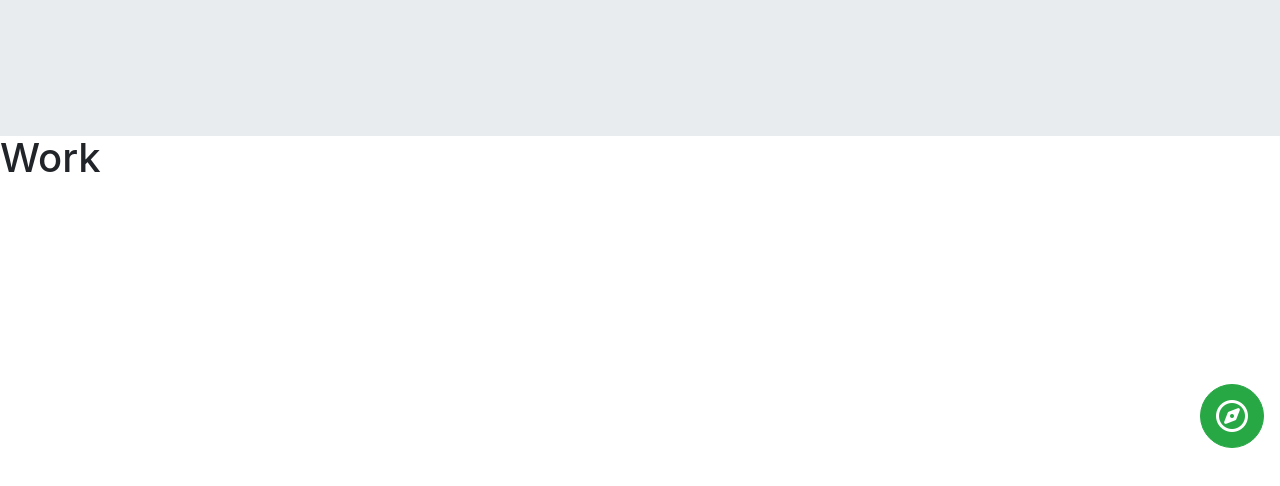
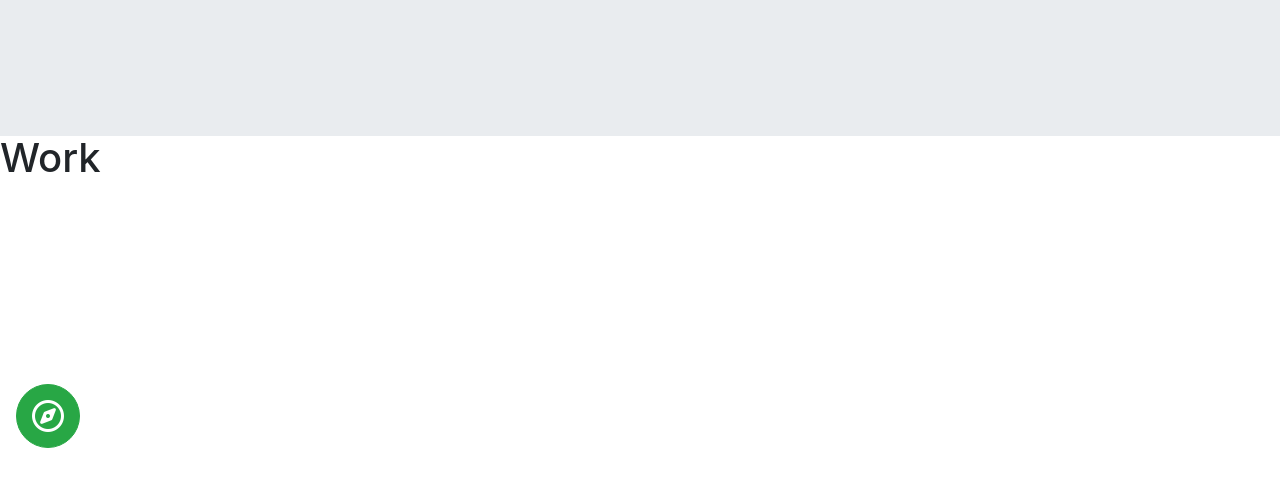
Before and after one commit to HoraceKeung/portfolio, a Vue app: page /work in a window 1280 px wide. Shown: the top 486 px of the page. Built offline with nearby package versions, Linux system fonts and the light colour scheme.

Commit message:
can drag

```diff
--- a/src/components/widgets/generic/CircleMenu.vue
+++ b/src/components/widgets/generic/CircleMenu.vue
@@ -1,5 +1,5 @@
 <template>
-    <div :class="'circle-menu circle-menu-'+position">
+    <div :class="(draggable?'':'circle-menu ')+'circle-menu-'+position">
         <button @click="toggleMenu" id="menu-toggle" type="button" class="btn btn-success circle-btn"><i class="fa fa-2x fa-compass" aria-hidden="true"></i></button>
         <div v-show="isMenuOpen">
             <button @click="item.callBack" v-for="(item,index) in menuSet" :id="'menu-btn-'+index" type="button" class="btn btn-success circle-btn-sm"><i :class="'fa '+item.icon" aria-hidden="true"></i></button>
@@ -17,6 +17,10 @@ export default {
         position: {
             type: String,
             default: 'top-left'
+        },
+        draggable: {
+            type: Boolean,
+            default: false
         }
     },
     data () {
--- /dev/null
+++ b/src/components/widgets/generic/DragCircleMenu.vue
@@ -0,0 +1,133 @@
+<template>
+    <div>
+        <div v-for="l in locations" :key="l.position" :class="l.position+' position-div'">
+            <draggable @start="dragStart" @end="dragEnd" v-model="l.array" :class="(l.array.length>0||!showPlaceHolder)?'':'place-inactive'" element="div" :options="dragOptions">
+                <div v-for="e in l.array"><circle-menu :menu-set="menuSet" :position="l.position" :draggable="true"></circle-menu></div>
+            </draggable>
+        </div>
+    </div>
+</template>
+
+<script>
+import draggable from 'vuedraggable'
+import CircleMenu from './CircleMenu'
+import router from '@/router'
+export default {
+    components: {draggable, CircleMenu},
+    methods: {
+        dragStart: function () {
+            this.showPlaceHolder = true
+        },
+        dragEnd: function () {
+            this.showPlaceHolder = false
+        }
+    },
+    data () {
+        return {
+            menuSet: [
+                {
+                    icon: 'fa-home',
+                    callBack: function () {
+                        router.push('/')
+                    }
+                },
+                {
+                    icon: 'fa-folder',
+                    callBack: function () {
+                        router.push('/work')
+                    }
+                },
+                {
+                    icon: 'fa-envelope',
+                    callBack: function () {
+                        router.push('/contact')
+                    }
+                }
+            ],
+            dragOptions: {
+                group: 'dragCircleMenu',
+                ghostClass: 'ghost'
+            },
+            locations: [
+                {
+                    position: 'mid-left',
+                    array: [1]
+                },
+                {
+                    position: 'mid-right',
+                    array: []
+                },
+                {
+                    position: 'top-left',
+                    array: []
+                },
+                {
+                    position: 'top-right',
+                    array: []
+                },
+                {
+                    position: 'bot-left',
+                    array: []
+                },
+                {
+                    position: 'bot-right',
+                    array: []
+                }
+            ],
+            showPlaceHolder: false
+        }
+    }
+}
+</script>
+
+<style scoped>
+.ghost {
+    opacity: .5;
+    background: #C8EBFB;
+    top: -3px;
+    left: -3px;
+    position: relative;
+    width: 64px;
+    height: 64px;
+    border-radius: 50%;
+}
+.top-left {
+    top: 0px;
+    left: 0px;
+}
+.top-right {
+    top: 0px;
+    right: 0px;
+}
+.mid-left {
+    height: 100%;
+    flex-direction: column;
+    display: flex;
+    justify-content: center;
+}
+.mid-right {
+    height: 100%;
+    flex-direction: column;
+    display: flex;
+    justify-content: center;
+    right: 0px;
+}
+.bot-left {
+    bottom: 0px;
+    left: 0px;
+}
+.bot-right {
+    bottom: 0px;
+    right: 0px;
+}
+.position-div {
+    position: fixed;
+    margin: 1rem;
+}
+.place-inactive {
+    width: 64px;
+    height: 64px;
+    border-radius: 50%;
+    border: 3px grey dashed;
+}
+</style>
--- a/src/components/widgets/generic/GenericPage.vue
+++ b/src/components/widgets/generic/GenericPage.vue
@@ -1,6 +1,6 @@
 <template>
     <div>
-        <circle-menu :menu-set="menuSet" :position="circleMenuPosition"></circle-menu>
+        <drag-circle-menu></drag-circle-menu>
         <generic-hero :title="title" :sub-title="subTitle" :hero-img="heroImg"></generic-hero>
         <slot name="body"></slot>
         <!-- <page-footer></page-footer>
@@ -9,39 +9,13 @@
 </template>
 
 <script>
+import DragCircleMenu from './DragCircleMenu'
 import GenericHero from './GenericHero'
-import CircleMenu from './CircleMenu'
-import router from '@/router'
 // import PageFooter from './PageFooter'
 // import BackToTopButton from './BackToTopButton'
 export default {
     props: ['title', 'subTitle', 'heroImg'],
-    components: {GenericHero, CircleMenu},
-    data () {
-        return {
-            circleMenuPosition: 'mid-right',
-            menuSet: [
-                {
-                    icon: 'fa-home',
-                    callBack: function () {
-                        router.push('/')
-                    }
-                },
-                {
-                    icon: 'fa-folder',
-                    callBack: function () {
-                        router.push('/work')
-                    }
-                },
-                {
-                    icon: 'fa-envelope',
-                    callBack: function () {
-                        router.push('/contact')
-                    }
-                }
-            ]
-        }
-    }
+    components: {GenericHero, DragCircleMenu}
 }
 </script>
 
```
